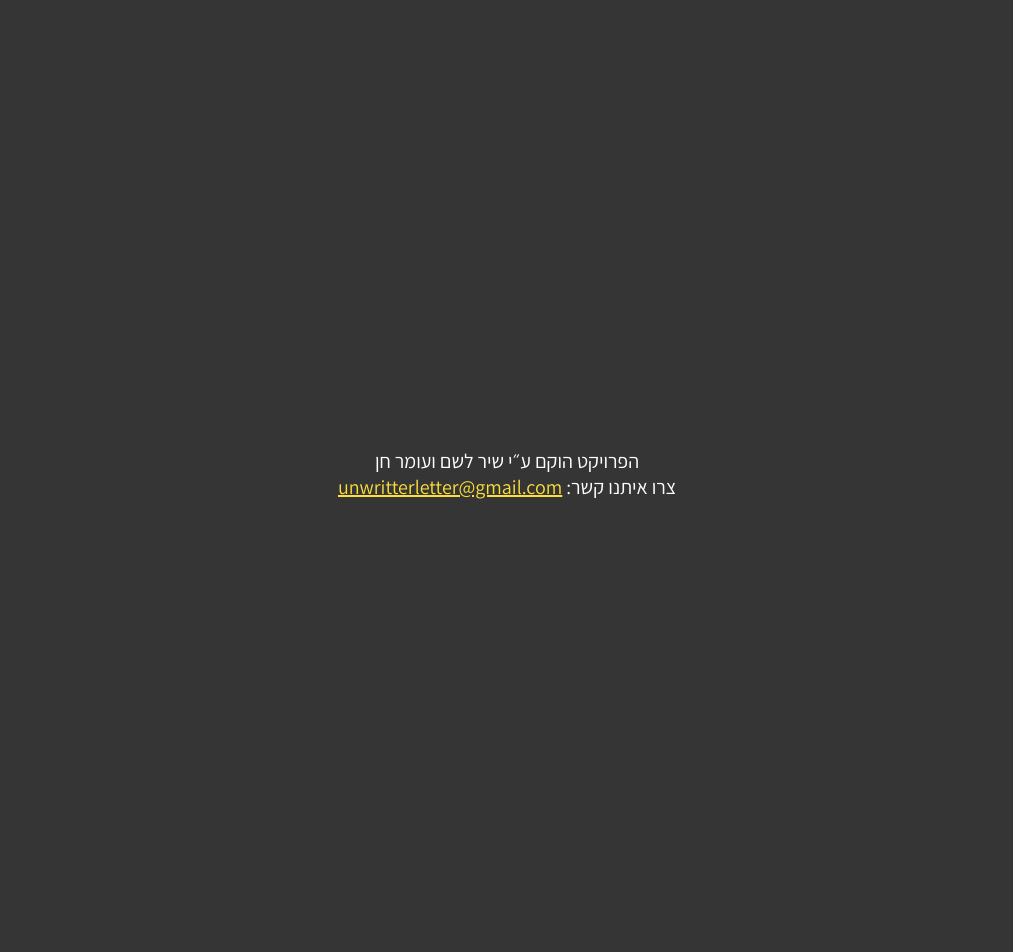
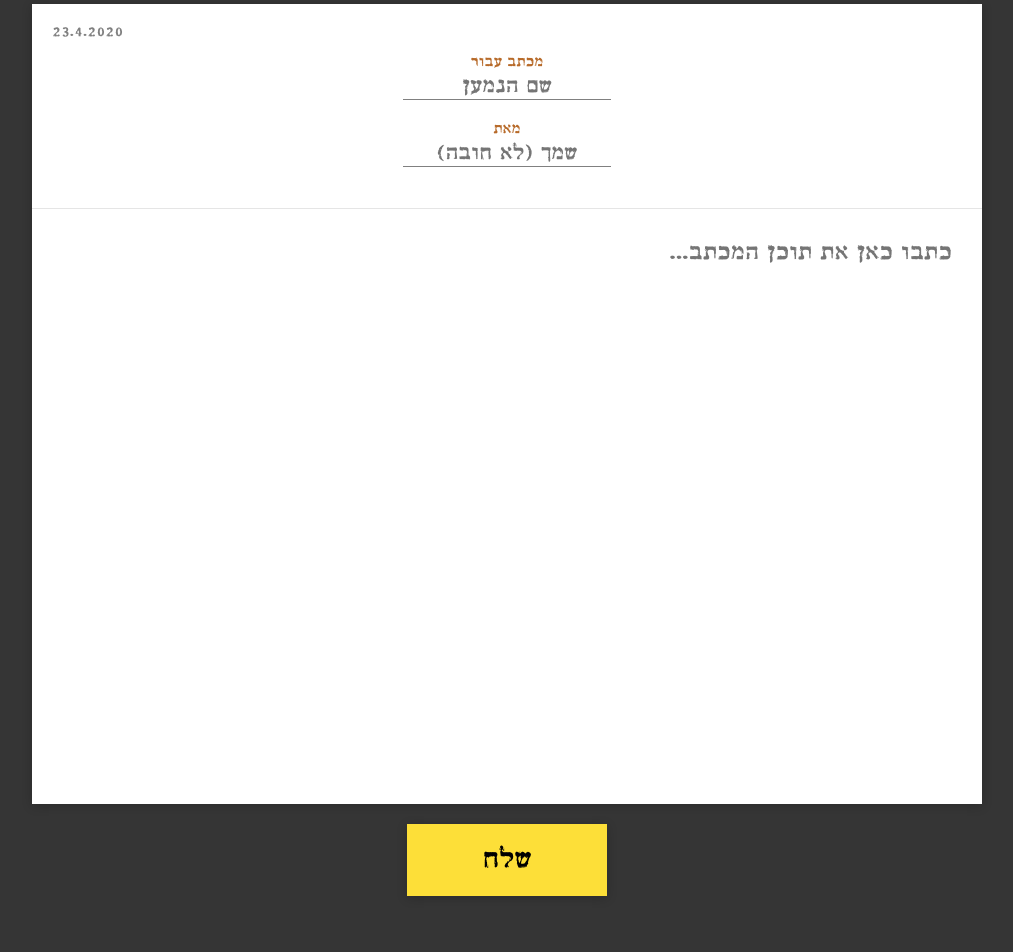
Before and after one commit to omerchen/unwritter-letter, a React (Create React App) app: page / in a window 1280 px wide. Shown: the part 280-1232 px from the top of the page, without its empty margins (133-1146 px from the left). Before the commit the page ends 800 px from the top, so only its background shows below. Built offline with nearby package versions, Linux system fonts and the light colour scheme.

Commit message:
complete site ui

```diff
--- a/src/App.js
+++ b/src/App.js
@@ -1,21 +1,82 @@
-import React from "react";
+import React, { useState } from "react";
 import logo from "./assets/images/logo.svg";
 import "./App.scss";
 
-function App() {
+const App = (props) => {
+  const [isFinish, setIsFinish] = useState(false);
+  const currentTime = new Date()
+  const scrollTop = () => {
+    document.body.scrollTop = 0;
+    document.documentElement.scrollTop = 0;
+  };
+
+  const reloadSite = () => {
+    scrollTop();
+    setIsFinish(false);
+  };
+
+  const letterView = (
+    <>
+      <div className="letter">
+        <div className="date">{currentTime.getDate()+"."+(currentTime.getMonth()+1)+"."+currentTime.getFullYear()}</div>
+        <div className="head">
+          <div className="field">
+            <label>מכתב עבור</label>
+            <input type="text" placeholder="שם הנמען" />
+          </div>
+          <div className="field">
+            <label>מאת</label>
+            <input type="text" placeholder="שמך (לא חובה)" />
+          </div>
+        </div>
+        <div className="body">
+          <textarea placeholder="כתבו כאן את תוכן המכתב..." />
+        </div>
+      </div>
+      <button
+        className="button"
+        onClick={() => {
+          scrollTop();
+          setIsFinish(true);
+        }}
+      >
+        שלח
+      </button>
+    </>
+  );
+
+  const finishView = (
+    <div className="finish">
+      <h4>תודה על המכתב!</h4>
+      <h5>תוכן המכתב לא נשמר בשום מקום, מקווים שעזרנו</h5>
+      <div
+        class="button"
+        onClick={reloadSite}
+      >
+        כתוב מכתב נוסף
+      </div>
+    </div>
+  );
   return (
     <div className="App" dir="rtl">
       <header className="App-header">
-        <img src={logo} className="App-logo" alt="logo" />
-        <p>כתבו מכתב ליקירכם, המכתבים נשלחים לשום מקום.</p>
-        <p>השתמשו באתר בשביל לפרוק ולשתף את יקיריכם בכל העולה על רוחכם.</p>
+        <img src={logo} alt="מכתב שלא נשלח" onClick={reloadSite} />
+        <h1>מכתב שלא נכתב</h1>
+        <h2>כתבו מכתב ליקירכם, המכתבים נשלחים לשום מקום.</h2>
+        <h3>השתמשו באתר בשביל לפרוק ולשתף את יקיריכם בכל העולה על רוחכם.</h3>
       </header>
+      <main>{isFinish ? finishView : letterView}</main>
       <footer>
         <p>הפרויקט הוקם ע״י שיר לשם ועומר חן</p>
-        <p>צרו איתנו קשר: <a href="mailto:unwritterletter@gmail.com">unwritterletter@gmail.com</a></p>
+        <p>
+          צרו איתנו קשר:{" "}
+          <a href="mailto:unwritten.letter.mail@gmail.com">
+            unwritten.letter.mail@gmail.com
+          </a>
+        </p>
       </footer>
     </div>
   );
-}
+};
 
 export default App;
--- a/src/App.scss
+++ b/src/App.scss
@@ -15,6 +15,7 @@
   img {
     height: 14rem;
     margin-bottom: 4rem;
+    cursor: pointer;
 
     @media (max-width: 800px) {
       & {
@@ -28,12 +29,17 @@
     }
   }
 
-  p {
+  h1 {
+    font-size: 0;
+    color: transparent;
+    visibility: hidden;
+  }
+
+  h2,h3 {
     color: white;
     font-size: 2.6rem;
     margin-bottom: 0.5rem;
     text-align: center;
-
 
     @media (max-width: 800px) {
       & {
@@ -50,12 +56,18 @@
   p {
     font-family: "Assistant", sans-serif;
     color: white;
-    font-size: 2rem;
+    font-size: 1.6rem;
     text-align: center;
 
     a {
-        color: $yellow-color;
+      color: $yellow-color;
+      transition: ease-out 200ms;
 
+      &:focus,
+      &:hover {
+        outline: none;
+        color: $dark-yellow-color;
+      }
     }
   }
   margin-bottom: 2rem;
@@ -68,3 +80,147 @@
   align-items: center;
   justify-content: space-between;
 }
+
+main {
+  margin-top: 2rem;
+  margin-bottom: 8rem;
+  display: flex;
+  flex-direction: column;
+  align-items: center;
+  width: 100vw;
+  padding-right: 2rem;
+  padding-left: 2rem;
+  // height:90rem;
+
+
+  .finish {
+    display: flex;
+    flex-direction: column;
+    align-items: center;
+
+    h4 {
+      color: white;
+      font-size: 5rem;
+      text-align: center;
+      margin-bottom: .5rem;
+    }
+    h5 {
+      color: $yellow-color;
+      font-size: 2.3rem;
+      text-align: center;
+      margin-bottom: 3rem;
+    }
+  }
+
+  .button {
+    background-color: $yellow-color;
+    padding: 2rem 3rem;
+    font-size: 3rem;
+    min-width: 20rem;
+    text-align: center;
+    font-family: "MechonatDfus", "Assistant", Arial, Helvetica, sans-serif;
+    box-shadow: rgba(black, 0.2) 0px 2px 10px;
+    transition: ease-out 200ms;
+    border: none;
+    cursor: pointer;
+    &::selection {
+      background-color: transparent;
+    }
+
+    &:focus,
+    &:hover {
+      background-color: $dark-yellow-color;
+      transform: translateY(-3px);
+      box-shadow: rgba(black, 0.2) 0px 13px 13px;
+    }
+
+    &:active {
+      outline: none;
+      transform: translateY(0px);
+
+      background-color: darken($color: $dark-yellow-color, $amount: 10%);
+    }
+
+    &:focus,
+    &:active {
+      outline: none;
+    }
+  }
+
+  .letter {
+    position: relative;
+    background-color: white;
+    height: 80rem;
+    max-width: 95rem;
+    width: 100%;
+    padding-top: 5rem;
+    box-shadow: rgba(black, 0.2) 0px 2px 10px;
+    margin-bottom: 2rem;
+
+    display: flex;
+    flex-direction: column;
+    align-items: center;
+
+    .head {
+      display: flex;
+      flex-direction: column;
+      align-items: center;
+      padding-bottom: 2rem;
+      border-bottom: solid 0.1rem rgba(black, 0.1);
+      width: 100%;
+
+      .field {
+        display: flex;
+        flex-direction: column;
+        align-items: center;
+        margin-bottom: 2rem;
+        label {
+          color: $brown-color;
+          font-size: 1.6rem;
+          text-align: center;
+        }
+        input {
+          font-family: "MechonatDfus", "Assistant", Arial, Helvetica, sans-serif;
+          font-size: 2.3rem;
+          text-align: center;
+          border: none;
+          border-bottom: solid 0.1rem gray;
+          margin-bottom: 0.1rem;
+          margin-top: 0.3rem;
+
+          &:focus {
+            outline: none;
+            border-bottom: solid 0.2rem $brown-color;
+            margin-bottom: 0;
+          }
+        }
+      }
+    }
+
+    .body {
+      flex-grow: 1;
+      width: 100%;
+      textarea {
+        padding: 3rem;
+        resize: none;
+        width: 100%;
+        height: 100%;
+        font-family: "MechonatDfus", "Assistant", Arial, Helvetica, sans-serif;
+        font-size: 2.5rem;
+        border: none;
+
+        &:focus {
+          outline: none;
+        }
+      }
+    }
+
+    .date {
+      position: absolute;
+      top: 2rem;
+      left: 2rem;
+      font-size: 1.6rem;
+      color: gray;
+    }
+  }
+}
--- a/src/utils/Style/Colors.scss
+++ b/src/utils/Style/Colors.scss
@@ -1,3 +1,4 @@
 $background-color: #353535;
 $dark-yellow-color: #F7B500;
 $yellow-color: #FDDF38;
+$brown-color: #B76A29;
```
